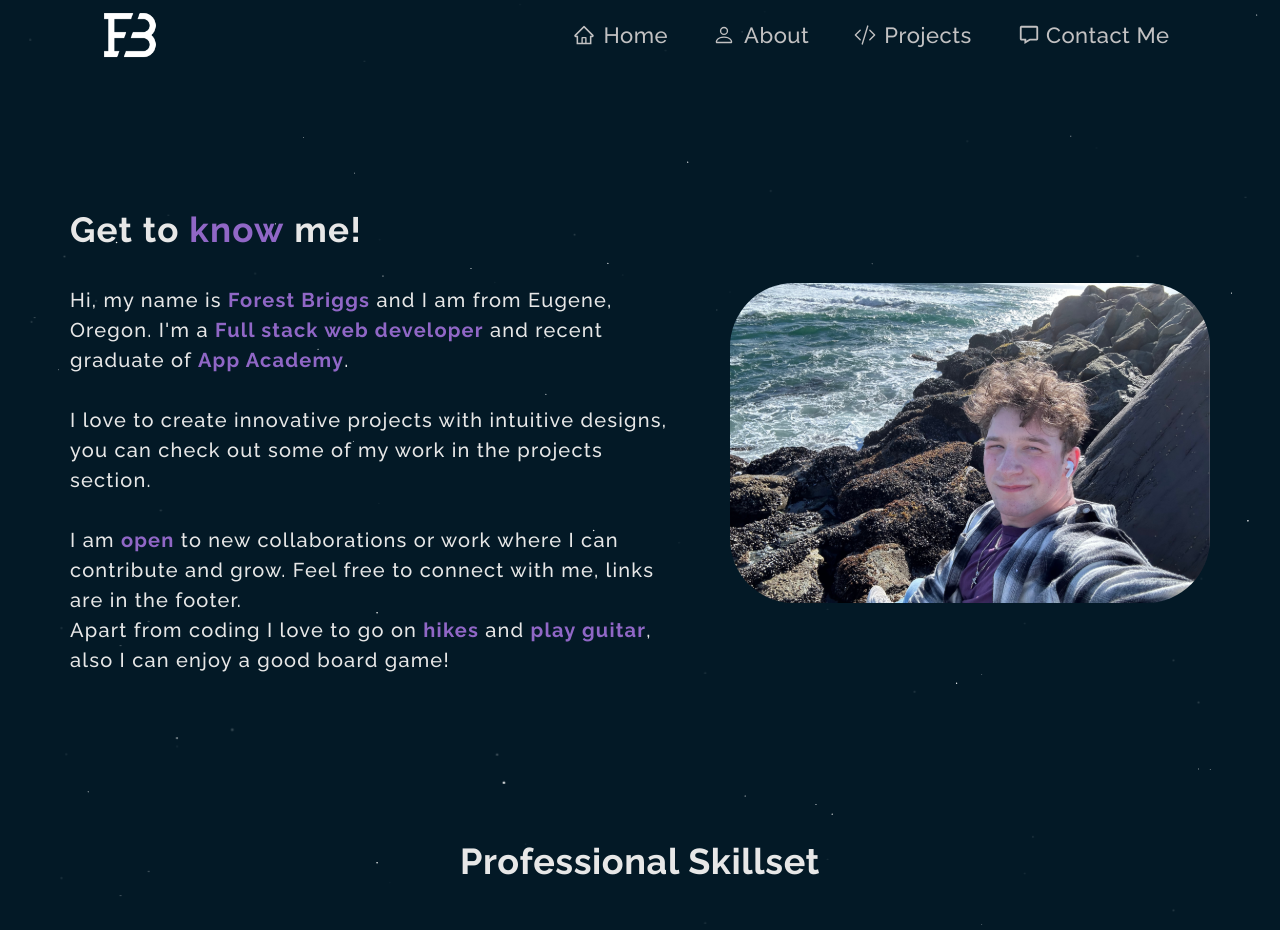
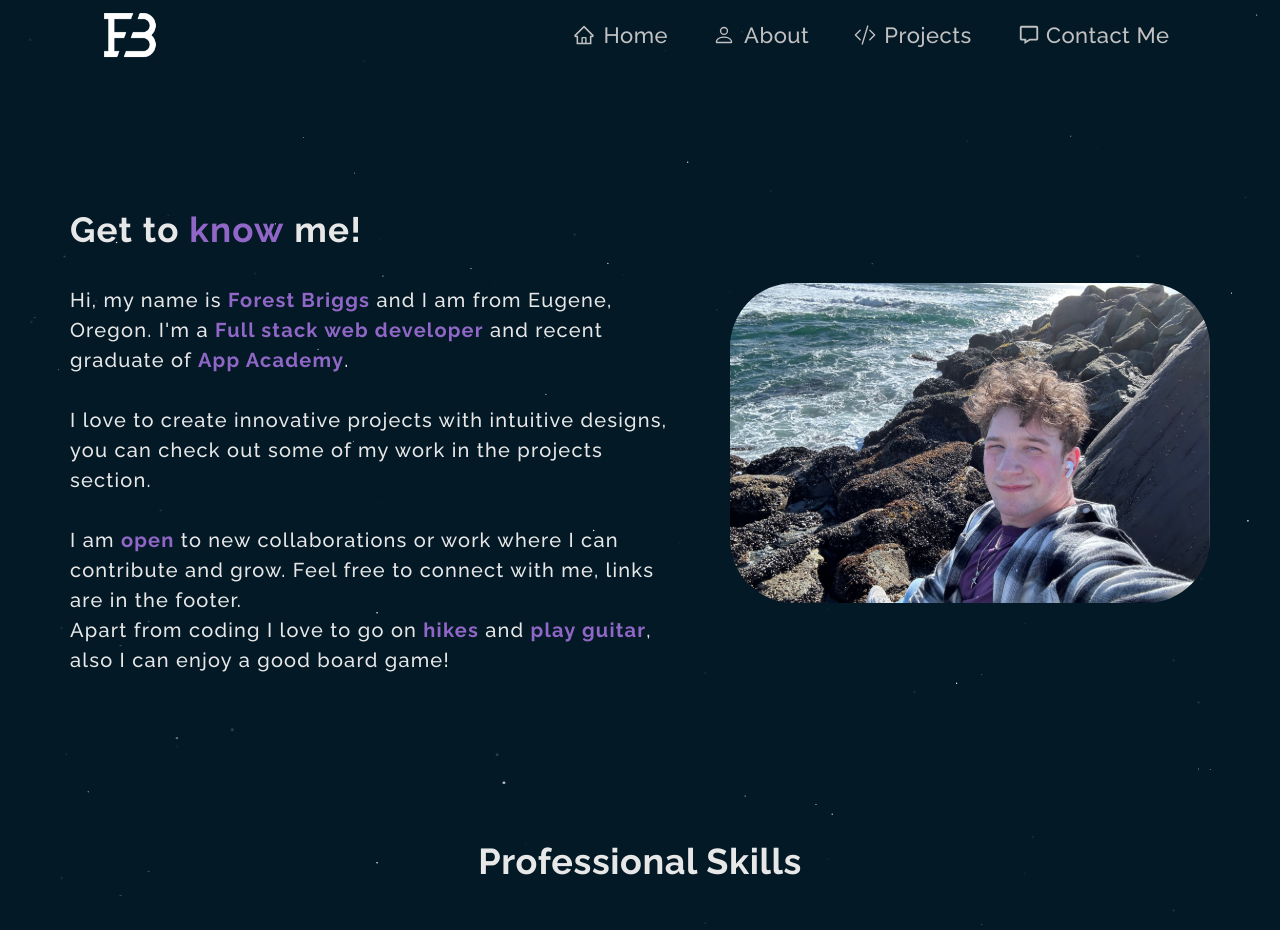
Before and after one commit to Forestbriggs/my_portfolio, a React (Vite) app: page /about in a window 1280 px wide. Shown: the top 930 px of the page. Built offline with nearby package versions, Linux system fonts and the light colour scheme.

Commit message:
updated headings for better seo in about page

```diff
--- a/src/pages/About/About.tsx
+++ b/src/pages/About/About.tsx
@@ -29,7 +29,7 @@ const About = () => {
 
             </div>
 
-            <h1 className='SkillsHeading'>Professional Skillset</h1>
+            <h2 className='SkillsHeading'>Professional Skills</h2>
             <div className='skills'>
 
                 <Skills skill='React' />
```
